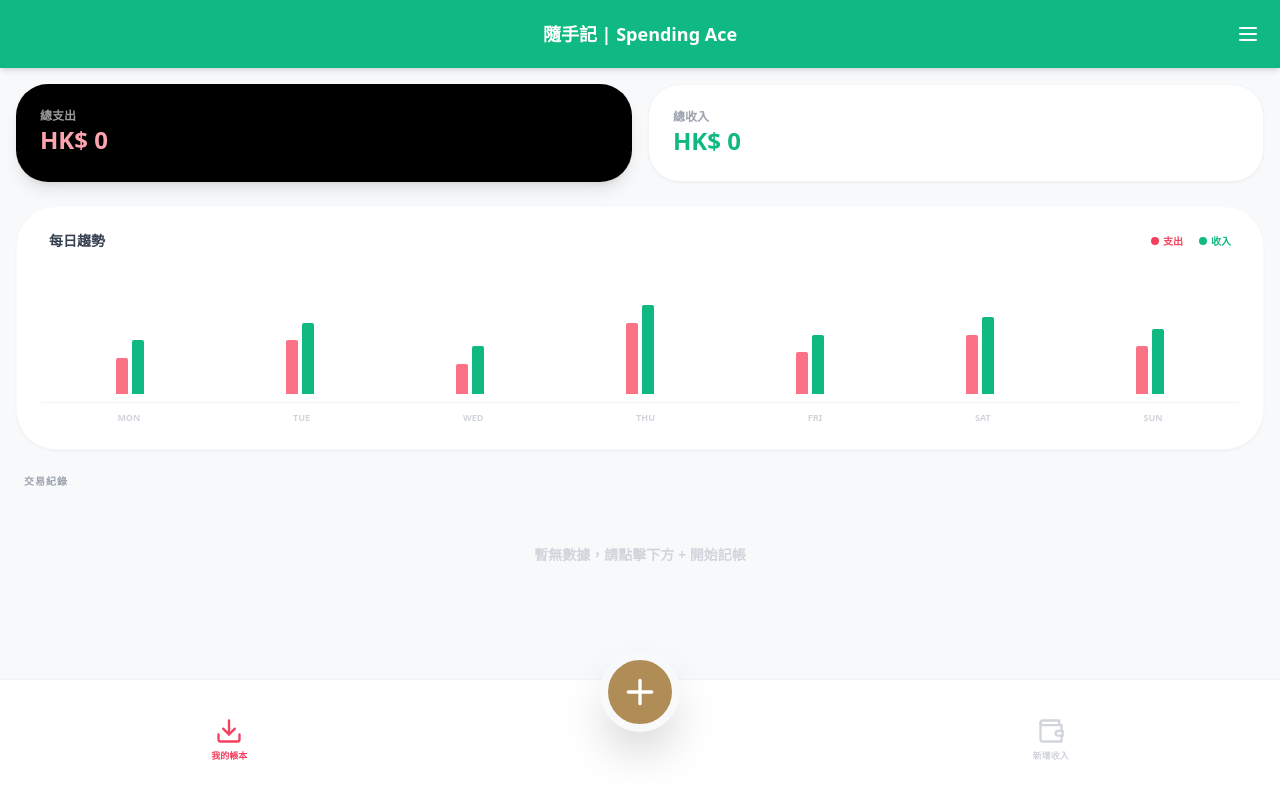
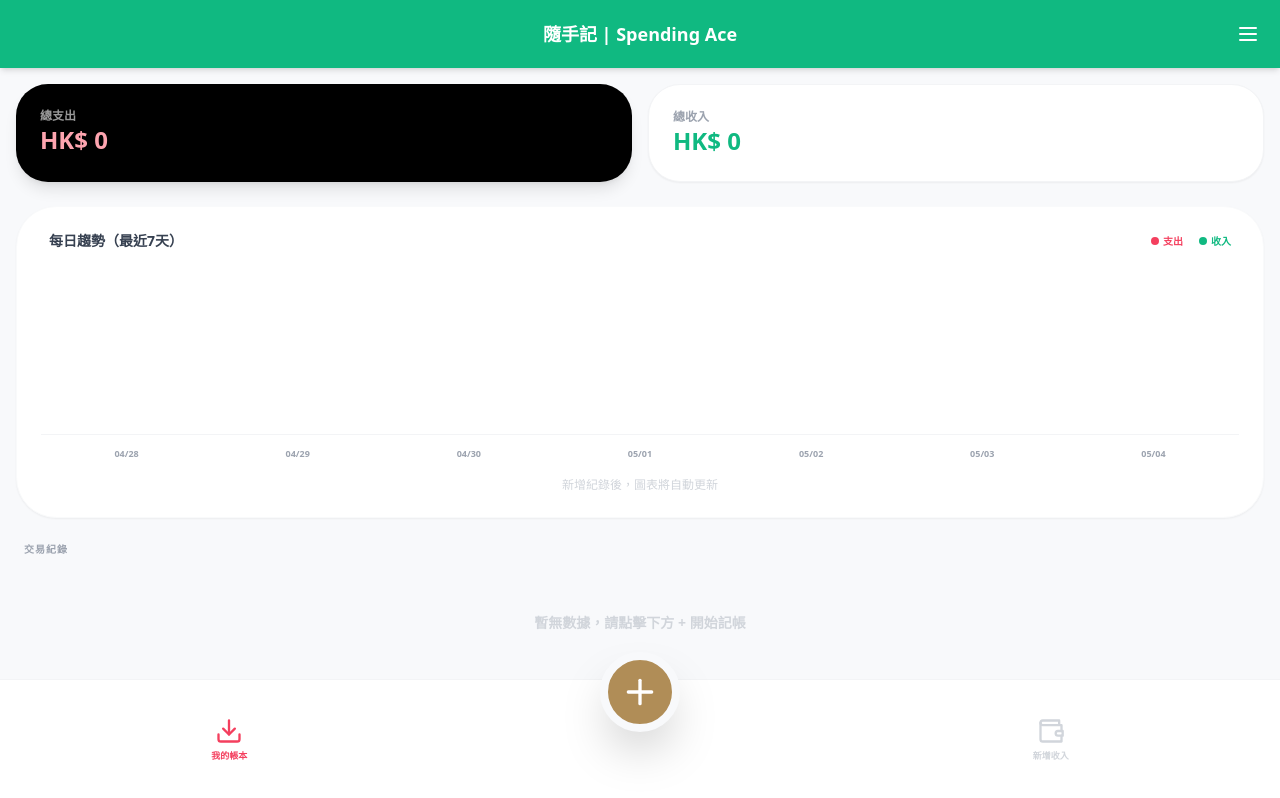
Before and after one commit to nattoisemobileai-max/mymoney, a React (Create React App) app: page / in a window 1280 px wide. Shown: the top 798 px of the page. Built offline with nearby package versions, Linux system fonts and the light colour scheme.

Commit message:
Update App.js

```diff
--- a/src/App.js
+++ b/src/App.js
@@ -1,6 +1,6 @@
-import React, { useState } from 'react';
+import React, { useState, useMemo } from 'react';
 import {
-  Download, Wallet, Plus, X, ChevronLeft, ChevronRight, Menu,
+  Download, Wallet, Plus, X, Menu,
   Trash2, TrendingUp, Check, MessageSquare, Delete
 } from 'lucide-react';
 
@@ -9,7 +9,7 @@
   const [showInputPage, setShowInputPage] = useState(false);
   const [inputType, setInputType] = useState('expense');
 
-  // 1. 數據全部清空
+  // 記帳資料
   const [records, setRecords] = useState([]);
 
   const [formData, setFormData] = useState({
@@ -20,12 +20,64 @@
     date: '2026-05-04'
   });
 
-  // 2. 分類順序重排
+  // 分類設定
   const [currentSettings] = useState({
     appName: '隨手記 | Spending Ace',
     expCategories: ['購物', '交通', '餐飲', '補習', '水電費', '旅遊', '醫療', '其他'],
     incCategories: ['薪金', '獎金', '投資收入', '其他']
   });
+
+  // 計算最近7天的日期 (從今天往回推)
+  const getLast7Days = () => {
+    const days = [];
+    for (let i = 6; i >= 0; i--) {
+      const d = new Date();
+      d.setDate(d.getDate() - i);
+      const dateStr = d.toISOString().slice(0,10);
+      days.push(dateStr);
+    }
+    return days;
+  };
+
+  // 動態圖表數據：依最近7天聚合支出/收入
+  const chartData = useMemo(() => {
+    const last7Days = getLast7Days();
+    const dailyExpense = {};
+    const dailyIncome = {};
+
+    // 初始化
+    last7Days.forEach(date => {
+      dailyExpense[date] = 0;
+      dailyIncome[date] = 0;
+    });
+
+    // 加總紀錄
+    records.forEach(record => {
+      const date = record.date;
+      if (dailyExpense[date] !== undefined) {
+        if (record.type === 'expense') {
+          dailyExpense[date] += record.amount;
+        } else {
+          dailyIncome[date] += record.amount;
+        }
+      }
+    });
+
+    // 轉為陣列並找出最大值（用於比例高度）
+    const expenseValues = Object.values(dailyExpense);
+    const incomeValues = Object.values(dailyIncome);
+    const maxExpense = Math.max(...expenseValues, 0);
+    const maxIncome = Math.max(...incomeValues, 0);
+    const globalMax = Math.max(maxExpense, maxIncome, 1); // 避免除以0
+
+    // 計算高度百分比（最高柱為 100%）
+    const heights = last7Days.map(date => ({
+      expense: (dailyExpense[date] / globalMax) * 100,
+      income: (dailyIncome[date] / globalMax) * 100
+    }));
+
+    return { dates: last7Days, heights };
+  }, [records]);
 
   const handleCalcPress = (val) => {
     setFormData(prev => {
@@ -47,6 +99,16 @@
     setRecords([newRecord, ...records]);
     setShowInputPage(false);
     setFormData({ amount: '0', category: '購物', nature: 'essential', note: '', date: '2026-05-04' });
+  };
+
+  const handleDeleteRecord = (id) => {
+    setRecords(records.filter(record => record.id !== id));
+  };
+
+  // 輔助：日期顯示為 MM/DD
+  const formatShortDate = (dateStr) => {
+    const [year, month, day] = dateStr.split('-');
+    return `${month}/${day}`;
   };
 
   return (
@@ -74,27 +136,37 @@
             </div>
           </div>
 
-          {/* 強制顯示 Bar Chart */}
+          {/* 動態長條圖 */}
           <section className="bg-white p-6 rounded-[2.5rem] shadow-sm border border-gray-50">
             <div className="flex justify-between items-center mb-6 px-2">
-              <h3 className="text-sm font-black text-gray-700">每日趨勢</h3>
+              <h3 className="text-sm font-black text-gray-700">每日趨勢（最近7天）</h3>
               <div className="flex gap-4 text-[10px] font-bold">
                 <span className="flex items-center gap-1 text-rose-500"><div className="w-2 h-2 rounded-full bg-rose-500"></div> 支出</span>
                 <span className="flex items-center gap-1 text-emerald-500"><div className="w-2 h-2 rounded-full bg-emerald-500"></div> 收入</span>
               </div>
             </div>
-            <div className="h-32 flex items-end justify-around gap-2 px-2 border-b border-gray-100 pb-2">
-              {/* 預設靜態 Bars */}
-              {[30, 45, 25, 60, 35, 50, 40].map((h, i) => (
-                <div key={i} className="flex gap-1 items-end h-full">
-                  <div className="w-3 bg-rose-400 rounded-t-sm" style={{ height: `${h}%` }}></div>
-                  <div className="w-3 bg-emerald-500 rounded-t-sm" style={{ height: `${h + 15}%` }}></div>
+            <div className="h-40 flex items-end justify-around gap-1 px-2 border-b border-gray-100 pb-2">
+              {chartData.dates.map((date, idx) => (
+                <div key={date} className="flex gap-1 items-end h-full w-full justify-center">
+                  <div
+                    className="w-5 bg-rose-400 rounded-t-sm transition-all duration-300"
+                    style={{ height: `${chartData.heights[idx].expense}%` }}
+                  ></div>
+                  <div
+                    className="w-5 bg-emerald-500 rounded-t-sm transition-all duration-300"
+                    style={{ height: `${chartData.heights[idx].income}%` }}
+                  ></div>
                 </div>
               ))}
             </div>
-            <div className="flex justify-around mt-2 text-[9px] font-black text-gray-300 uppercase">
-              <span>Mon</span><span>Tue</span><span>Wed</span><span>Thu</span><span>Fri</span><span>Sat</span><span>Sun</span>
+            <div className="flex justify-around mt-3 text-[9px] font-black text-gray-400 uppercase">
+              {chartData.dates.map(date => (
+                <span key={date}>{formatShortDate(date)}</span>
+              ))}
             </div>
+            {records.length === 0 && (
+              <div className="text-center text-xs text-gray-300 mt-4">新增紀錄後，圖表將自動更新</div>
+            )}
           </section>
 
           {/* 紀錄列表 */}
@@ -112,7 +184,16 @@
                       <p className="text-[10px] text-gray-400 font-bold">{record.note || record.date}</p>
                     </div>
                   </div>
-                  <p className={`font-black ${record.type === 'expense' ? 'text-rose-600' : 'text-emerald-600'}`}>HK${record.amount}</p>
+                  <div className="flex items-center gap-3">
+                    <p className={`font-black ${record.type === 'expense' ? 'text-rose-600' : 'text-emerald-600'}`}>HK${record.amount}</p>
+                    <button
+                      onClick={() => handleDeleteRecord(record.id)}
+                      className="text-gray-400 hover:text-red-500 transition-colors p-1"
+                      aria-label="刪除紀錄"
+                    >
+                      <Trash2 size={18} />
+                    </button>
+                  </div>
                 </div>
               ))
             )}
@@ -120,7 +201,7 @@
         </main>
       )}
 
-      {/* 新增頁面 */}
+      {/* 新增頁面（保持原有設計） */}
       {showInputPage && (
         <div className="fixed inset-0 bg-white z-[200] flex flex-col animate-in slide-in-from-bottom duration-300">
           <div className={`${inputType === 'expense' ? 'bg-rose-500' : 'bg-blue-500'} p-5 text-white flex justify-between items-center`}>
@@ -161,7 +242,7 @@
               )}
             </div>
 
-            {/* 分類 - 已重排 */}
+            {/* 分類按鈕 */}
             <section className="grid grid-cols-4 gap-2">
               {(inputType === 'expense' ? currentSettings.expCategories : currentSettings.incCategories).map(cat => (
                 <button
```
